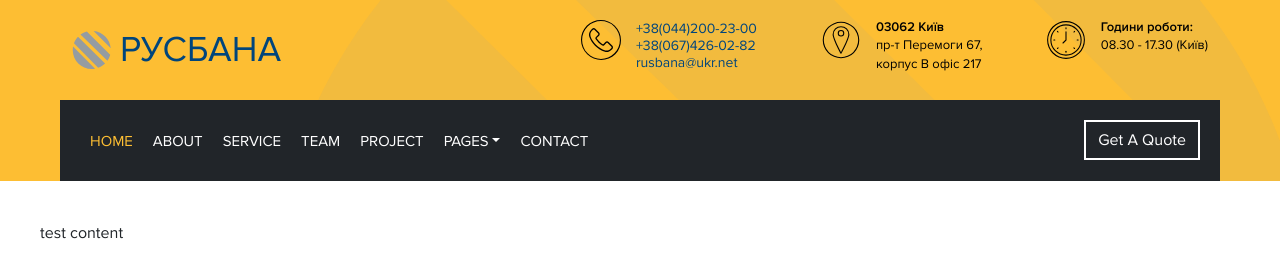
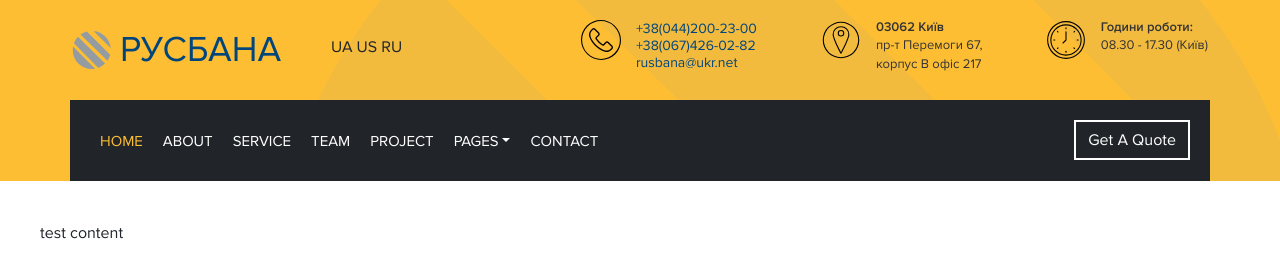
Before and after one commit to MaximGomon/rusbana, a plain HTML site: page Mockup/Realization/index.html in a window 1280 px wide. Shown: the top 278 px of the page. Drawn offline with nearby package versions, Linux system fonts and the light colour scheme.

Commit message:
header updated with new styling

```diff
--- a/Mockup/Realization/index.html
+++ b/Mockup/Realization/index.html
@@ -4,37 +4,58 @@
 <head>
     <title>РУСБАНА</title>
     <link rel="shortcut icon" type="image/png" href="https://urschel-rusbana.ru/images/fav2.png">
-    <link href="https://cdn.jsdelivr.net/npm/bootstrap@5.0.1/dist/css/bootstrap.min.css" rel="stylesheet" integrity="sha384-+0n0xVW2eSR5OomGNYDnhzAbDsOXxcvSN1TPprVMTNDbiYZCxYbOOl7+AMvyTG2x" crossorigin="anonymous">
-    <script src="https://cdn.jsdelivr.net/npm/bootstrap@5.0.1/dist/js/bootstrap.bundle.min.js" integrity="sha384-gtEjrD/SeCtmISkJkNUaaKMoLD0//ElJ19smozuHV6z3Iehds+3Ulb9Bn9Plx0x4" crossorigin="anonymous"></script>
+    <link href="https://cdn.jsdelivr.net/npm/bootstrap@5.0.1/dist/css/bootstrap.min.css" rel="stylesheet"
+        integrity="sha384-+0n0xVW2eSR5OomGNYDnhzAbDsOXxcvSN1TPprVMTNDbiYZCxYbOOl7+AMvyTG2x" crossorigin="anonymous">
+    <script src="https://cdn.jsdelivr.net/npm/bootstrap@5.0.1/dist/js/bootstrap.bundle.min.js"
+        integrity="sha384-gtEjrD/SeCtmISkJkNUaaKMoLD0//ElJ19smozuHV6z3Iehds+3Ulb9Bn9Plx0x4"
+        crossorigin="anonymous"></script>
     <link rel="stylesheet" href="styles/styles.css" />
     <link href="https://unpkg.com/aos@2.3.1/dist/aos.css" rel="stylesheet">
     <script src="https://unpkg.com/aos@2.3.1/dist/aos.js"></script>
+    <script src="https://ajax.googleapis.com/ajax/libs/jquery/3.5.1/jquery.min.js"></script>
 
     <style>
-        .top-bar {
+        .yellow-bg {
+            display: grid;
             background-image: url("img/Rusbana-logo-transparent.svg");
             background-repeat: no-repeat;
             background-size: 86%;
             background-position: 137% 24%;
         }
     </style>
+    <script>
+        // Sticky Navbar
+        $(window).scroll(function () {
+            if ($(this).scrollTop() > 90) {
+                $('.nav-bar').addClass('nav-sticky');
+                $('.nav-ancor').css("height", "70px");
+            } else {
+                $('.nav-bar').removeClass('nav-sticky');
+                $('.nav-ancor').css("height", "0");
+            }
+        });
+    </script>
 </head>
 
 <body>
+    <div class="yellow-bg">
     <!-- Top Bar Start -->
     <div class="top-bar">
         <div class="container-fluid">
             <div class="row align-items-center">
-                <div class="col-xl-5 col-lg-12 ">
-                    <div class="logo">
+                <div class="col-xxl-6 col-xl-5 col-lg-12 ">
+                    <div class="logo" style="float: left;">
                         <a href="index.html">
                             <img style="float: left;" src="img/Rusbana-logo.svg" />
                             <h1 style="float: left;">РУСБАНА</h1>
                             <!-- <img src="img/logo.jpg" alt="Logo"> -->
                         </a>
                     </div>
+                    <div style="float: left; height: 70px; text-align: center;">
+                    <p style="padding: 020px; padding-left: 50px;">UA US RU</p>
                     </div>
-                <div class="col-xl-7 col-lg-12 d-none d-sm-block top-bar-row">
+                </div>
+                <div class="col-xxl-6 col-xl-7 col-lg-12 d-none d-sm-block top-bar-row">
                     <div class="row">
                         <div class="col-md-4 col-sm-6">
                             <div class="top-bar-item">
@@ -79,10 +100,11 @@
                     </div>
                 </div>
             </div>
-            <div class="row">
-
+        </div>
+    </div>
+    <!-- Top Bar End -->
     <!-- Nav Bar Start -->
-                <div class="nav-bar" data-aos="fade-down">
+    <div class="nav-bar">
         <div class="container-fluid">
             <nav class="navbar navbar-expand-lg bg-dark navbar-dark">
                 <a href="#" class="navbar-brand">MENU</a>
@@ -113,12 +135,9 @@
             </nav>
         </div>
     </div>
+    <div class="nav-ancor"></div>
     <!-- Nav Bar End -->
-
     </div>
-        </div>
-    </div>
-    <!-- Top Bar End -->
 
     <div style="height: 1500px; padding: 40px;" data-aos="fade-right">test content</div>
     <script>
--- a/Mockup/Realization/styles/elements/_header.scss
+++ b/Mockup/Realization/styles/elements/_header.scss
@@ -3,7 +3,7 @@
 /********** Top Bar CSS ***********/
 
 @mixin text-color {
-    color: $back;
+    color: $dark-gray;
 }
 
 @mixin link-style {
@@ -38,10 +38,14 @@
     }
 }
 
+.yellow-bg {
+    background: $yellow;
+}
+
 .top-bar {
     position: relative;
     //height: 90px;
-    background: $yellow;
+    //background: $yellow;
     & .logo {
         padding: 15px 0;
         text-align: left;
--- a/Mockup/Realization/styles/elements/_nav.scss
+++ b/Mockup/Realization/styles/elements/_nav.scss
@@ -1,9 +1,28 @@
+@import '../variables/colors';
 /*********** Nav Bar CSS **********/
+@mixin text-color {
+    color: $white;
+}
+
+@mixin text-color-hover {
+    color: $yellow;
+}
+
+@mixin btn-color-hover {
+    background: #fdbe33;
+    border-color: #fdbe33;
+}
+
+@media (max-width: 992px) {
+    body .nav-bar {
+        padding: 0;
+    }
+}
 
 .nav-bar {
     position: relative;
-    transition: .3s;
-    padding: 0;
+    transition: .5s;
+    padding: 0 70px;
 }
 
 .nav-bar .container-fluid {
@@ -11,12 +30,13 @@
 }
 
 .nav-bar.nav-sticky {
+    transition: .5s;
     position: fixed;
     top: 0;
     width: 100%;
-    max-width: 1366px;
-    box-shadow: 0 2px 5px rgba(0, 0, 0, .3);
+    //max-width: 1366px;
     z-index: 999;
+    padding: 0;
 }
 
 .nav-bar .navbar {
@@ -28,12 +48,12 @@
 .navbar-dark .navbar-nav .nav-link:hover,
 .navbar-dark .navbar-nav .nav-link.active {
     padding: 10px 10px 8px 10px;
-    color: #ffffff;
+    @include text-color;
 }
 
 .navbar-dark .navbar-nav .nav-link:hover,
 .navbar-dark .navbar-nav .nav-link.active {
-    color: #fdbe33;
+    @include text-color-hover;
     transition: none;
 }
 
@@ -51,9 +71,8 @@
 }
 
 .nav-bar .btn:hover {
-    color: #030f27;
-    background: #fdbe33;
-    border-color: #fdbe33;
+    @include text-color;
+    @include btn-color-hover;
 }
 
 @media (min-width: 992px) {
--- a/Mockup/Realization/styles/variables/_colors.scss
+++ b/Mockup/Realization/styles/variables/_colors.scss
@@ -6,6 +6,6 @@ $main-light-blue: #2BA4FF;
 $main-orange: #F09000;
 $main-light-orange: #FFD28F;
 $back: #000000;
-$dark-gray: #202020;
+$dark-gray: #333;
 $white: #FFFFFF;
 $yellow: #fdbe33;
```
Also changed, not shown: Mockup/Realization/styles/styles.css, 1 other file. Lines whose indentation alone changed are shown as unchanged.
